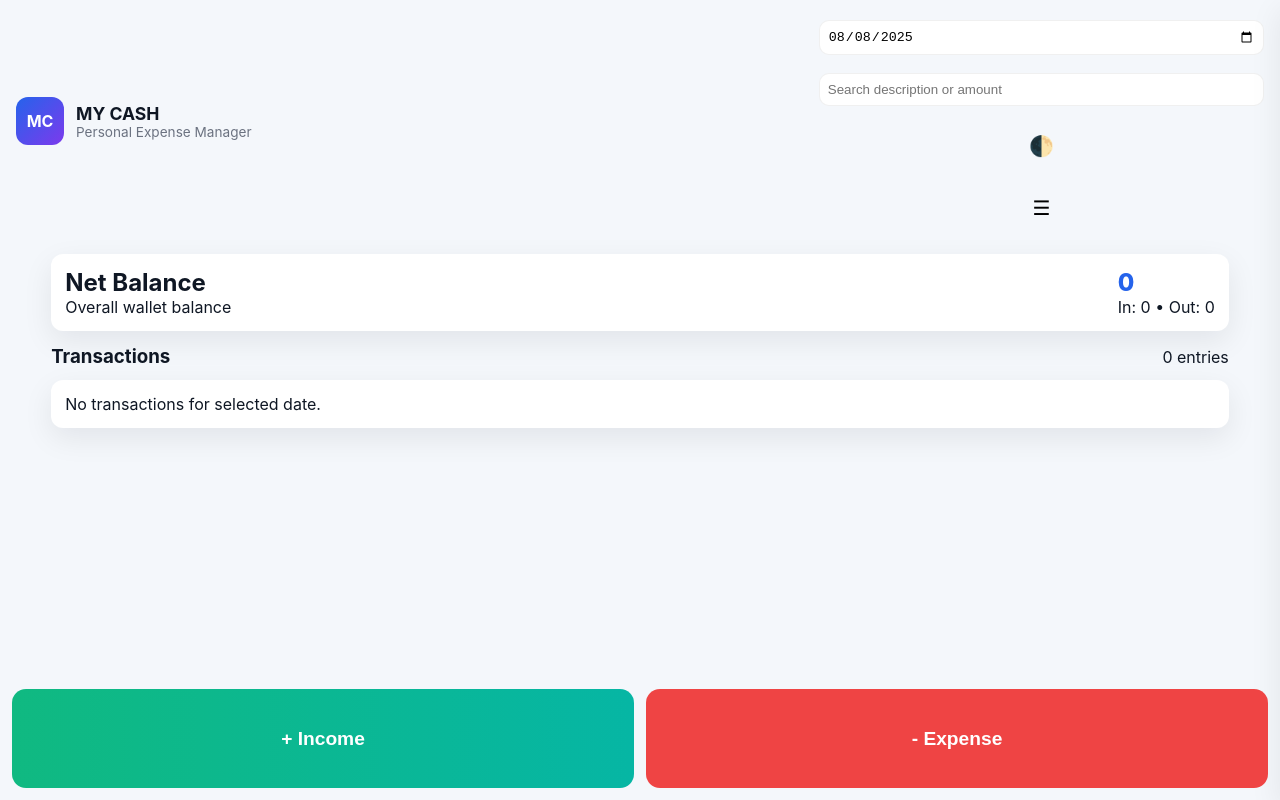
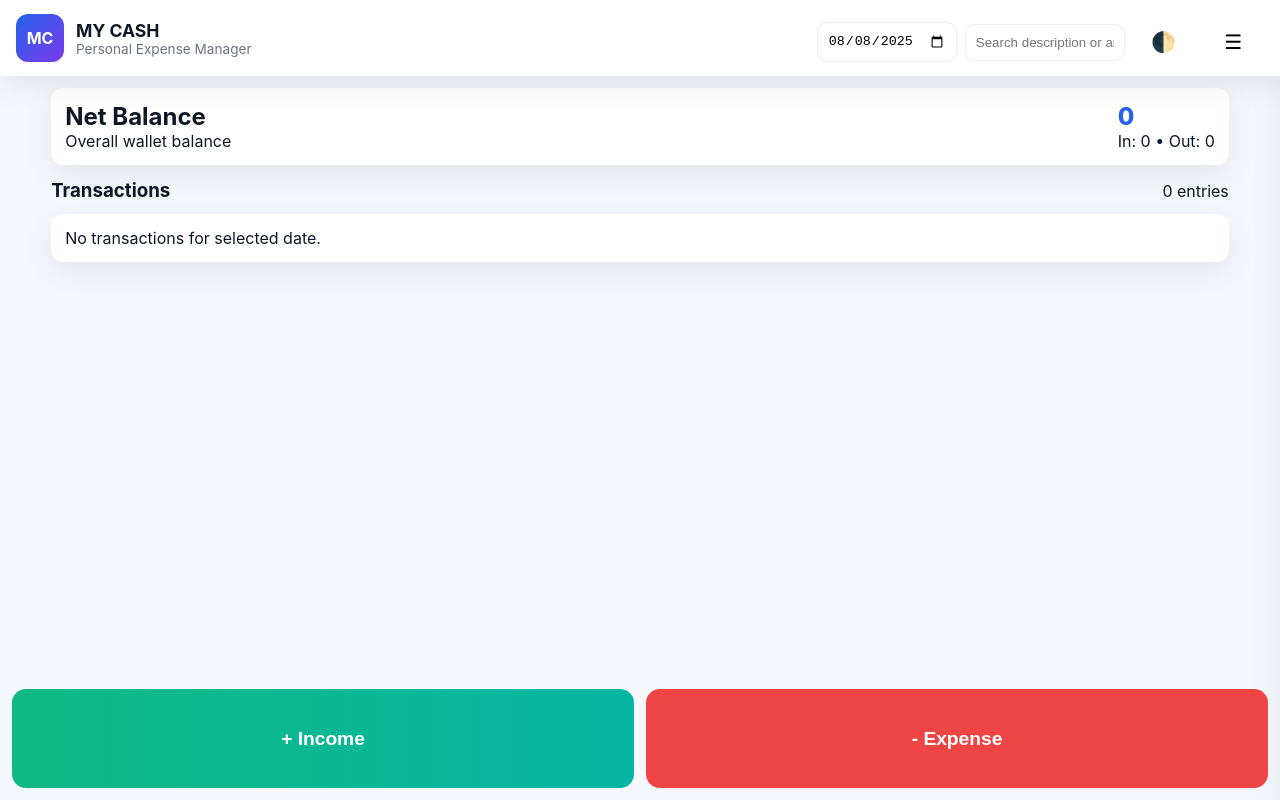
Before and after one commit to hasanrworld/my-cash-manager, a plain HTML site: page index.html in a window 1280 px wide. Drawn offline with Linux system fonts and the light colour scheme.

Commit message:
index.html

```diff
--- a/index.html
+++ b/index.html
@@ -12,13 +12,13 @@
 *{box-sizing:border-box}
 html,body{height:100%;margin:0;font-family:Inter,ui-sans-serif,system-ui,-apple-system,'Segoe UI',Roboto,'Helvetica Neue',Arial;background:var(--bg);color:var(--text)}
 /* header */
-.app-header{position:sticky;top:0;background:transparent;padding:12px 16px;display:flex;align-items:center;justify-content:space-between;gap:12px}
+.app-header{position:sticky;top:0;background:var(--card);box-shadow:var(--shadow);padding:12px 16px;display:flex;flex-direction:column;gap:8px;z-index:100}
 .brand{display:flex;align-items:center;gap:12px}
 .logo{width:48px;height:48px;border-radius:12px;background:linear-gradient(135deg,var(--primary),#7c3aed);display:flex;align-items:center;justify-content:center;color:#fff;font-weight:700}
 .title-wrap h1{margin:0;font-size:1.1rem}
 .title-wrap p{margin:0;color:var(--muted);font-size:0.85rem}
-.controls{display:flex;align-items:center;gap:10px;flex-wrap:wrap}
-.date-input,.search-input{padding:8px;border-radius:10px;border:1px solid rgba(0,0,0,0.06);background:var(--card)}
+.controls{display:flex;flex-wrap:wrap;gap:8px;align-items:center}
+.date-input,.search-input{flex:1;min-width:140px}
 .search-input{min-width:160px}
 .burger, .theme-toggle{background:none;border:0;font-size:20px;cursor:pointer}
 /* page cards */
@@ -66,6 +66,18 @@ html,body{height:100%;margin:0;font-family:Inter,ui-sans-serif,system-ui,-apple-
   }
   .controls {
     flex-wrap: wrap;
+  }
+}
+
+
+@media (min-width: 768px) {
+  .app-header {
+    flex-direction: row;
+    justify-content: space-between;
+    align-items: center;
+  }
+  .controls {
+    flex-wrap: nowrap;
   }
 }
 
```
